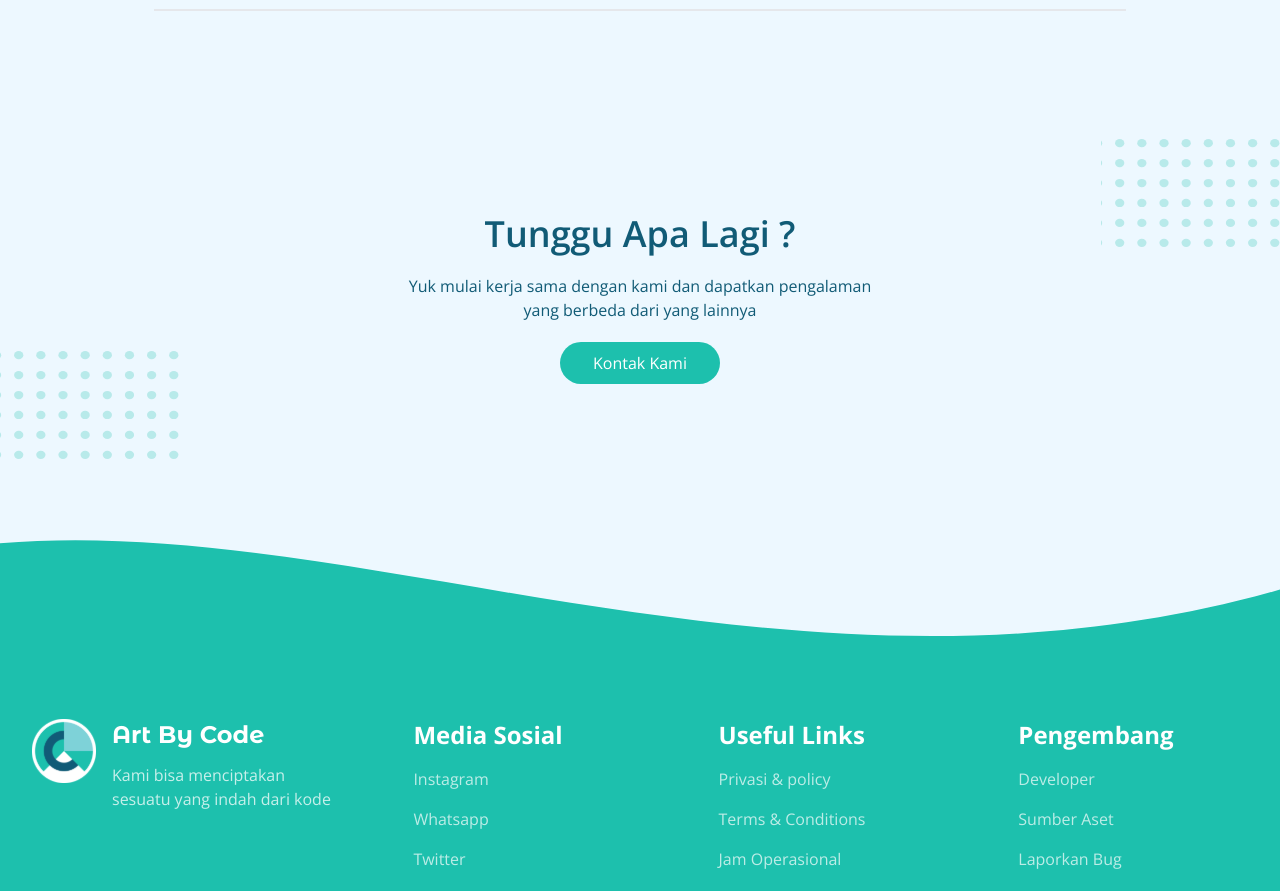
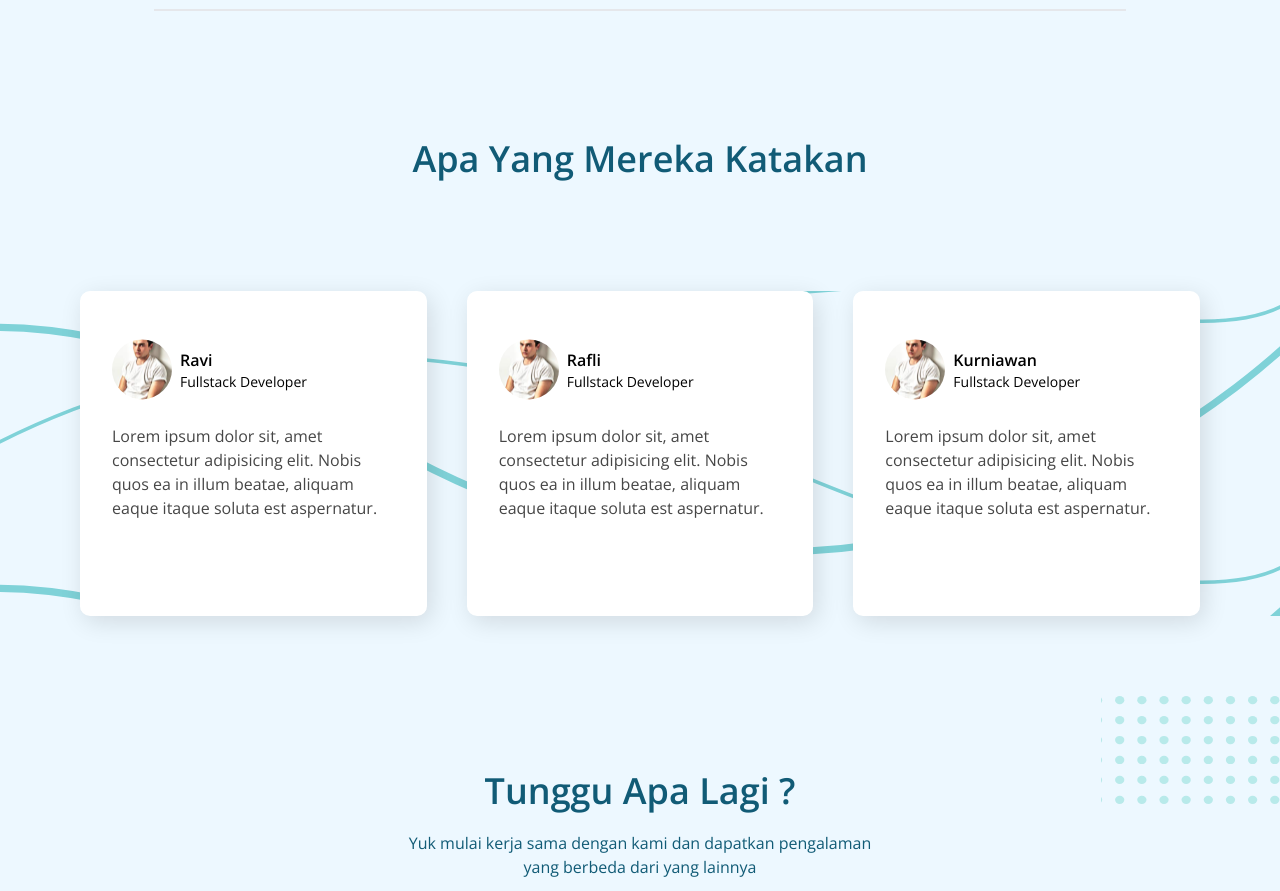
Before and after one commit to sarunk21/landing-page-art-by-code, a Vue app: page / in a window 1280 px wide. Shown: the part 1900-2791 px from the top of the page. Built offline with nearby package versions, Linux system fonts and the light colour scheme; the HTML template or start-up script is replaced by a standard one.

Commit message:
add review

```diff
--- a/src/components/content/Footer.vue
+++ b/src/components/content/Footer.vue
@@ -53,7 +53,7 @@
 
 <style scoped>
 .background {
-  @apply flex bg-bottom items-center text-white pt-10 pb-10 md:pt-28 md:pb-0;
+  @apply flex bg-bottom bg-cover items-center text-white pt-10 pb-10 md:pt-28 md:pb-0;
 }
 
 li {
--- /dev/null
+++ b/src/components/content/Review.vue
@@ -0,0 +1,116 @@
+<template>
+  <div class="my-20">
+    <h1
+      class="text-center font-semibold text-2xl md:text-4xl text-blue-dark mb-10 md:mb-28"
+      data-aos="zoom-in"
+      data-aos-duration="800"
+      data-aos-delay="600"
+    >
+      Apa Yang Mereka Katakan
+    </h1>
+    <div class="bg-transparent md:bg-review bg-contain bg-center">
+      <div class="grid grid-cols-12 px-8 md:px-20 gap-0 md:gap-10">
+        <div
+          class="col-span-12 md:col-span-4 card"
+          data-aos="fade-up"
+          data-aos-duration="800"
+          data-aos-delay="1000"
+        >
+          <div class="flex items-center">
+            <img src="@/assets/img/dummy-photo.svg" alt="Dummy Photo" />
+            <div class="ml-2">
+              <h1 class="font-semibold">Ravi</h1>
+              <p class="text-sm">Fullstack Developer</p>
+            </div>
+          </div>
+          <div class="my-6">
+            <p class="comment">
+              Lorem ipsum dolor sit, amet consectetur adipisicing elit. Nobis
+              quos ea in illum beatae, aliquam eaque itaque soluta est
+              aspernatur.
+            </p>
+          </div>
+          <div class="inline">
+            <i class="fa fa-star" />
+            <i class="fa fa-star" />
+            <i class="fa fa-star" />
+            <i class="fa fa-star" />
+            <i class="fa fa-star" />
+          </div>
+        </div>
+        <div
+          class="col-span-12 md:col-span-4 card my-10 md:my-0"
+          data-aos="fade-up"
+          data-aos-duration="800"
+          data-aos-delay="1200"
+        >
+          <div class="flex items-center">
+            <img src="@/assets/img/dummy-photo.svg" alt="Dummy Photo" />
+            <div class="ml-2">
+              <h1 class="font-semibold">Rafli</h1>
+              <p class="text-sm">Fullstack Developer</p>
+            </div>
+          </div>
+          <div class="my-6">
+            <p class="comment">
+              Lorem ipsum dolor sit, amet consectetur adipisicing elit. Nobis
+              quos ea in illum beatae, aliquam eaque itaque soluta est
+              aspernatur.
+            </p>
+          </div>
+          <div class="inline">
+            <i class="fa fa-star" />
+            <i class="fa fa-star" />
+            <i class="fa fa-star" />
+            <i class="fa fa-star" />
+            <i class="fa fa-star" />
+          </div>
+        </div>
+        <div
+          class="col-span-12 md:col-span-4 card"
+          data-aos="fade-up"
+          data-aos-duration="800"
+          data-aos-delay="1400"
+        >
+          <div class="flex items-center">
+            <img src="@/assets/img/dummy-photo.svg" alt="Dummy Photo" />
+            <div class="ml-2">
+              <h1 class="font-semibold">Kurniawan</h1>
+              <p class="text-sm">Fullstack Developer</p>
+            </div>
+          </div>
+          <div class="my-6">
+            <p class="comment">
+              Lorem ipsum dolor sit, amet consectetur adipisicing elit. Nobis
+              quos ea in illum beatae, aliquam eaque itaque soluta est
+              aspernatur.
+            </p>
+          </div>
+          <div class="inline">
+            <i class="fa fa-star" />
+            <i class="fa fa-star" />
+            <i class="fa fa-star" />
+            <i class="fa fa-star" />
+            <i class="fa fa-star" />
+          </div>
+        </div>
+      </div>
+    </div>
+  </div>
+</template>
+
+<style scoped>
+i {
+  @apply mr-2 text-green-dark;
+}
+
+.card {
+  box-shadow: 4px 6px 25px rgba(0, 0, 0, 0.12);
+  border-radius: 10px;
+  @apply bg-white px-8 break-normal py-12;
+}
+
+.comment {
+  color: #464646;
+}
+</style>
--- a/src/views/Home.vue
+++ b/src/views/Home.vue
@@ -5,6 +5,7 @@
     <Map />
     <Team />
   </div>
+  <Review />
   <ContactUs />
   <Footer />
 </template>
@@ -16,9 +17,10 @@ import Map from '../components/content/Map.vue'
 import Team from '../components/content/Team.vue'
 import Footer from '../components/content/Footer.vue'
 import ContactUs from '../components/content/ContactUs.vue'
+import Review from '../components/content/Review.vue'
 
 export default {
   name: 'Home',
-  components: { Navbar, Hero, Map, Team, Footer, ContactUs },
+  components: { Navbar, Hero, Map, Team, Footer, ContactUs, Review },
 }
 </script>
--- a/tailwind.config.js
+++ b/tailwind.config.js
@@ -5,6 +5,7 @@ module.exports = {
     extend: {
       backgroundImage: (theme) => ({
         'img-footer': 'url("./assets/img/bg-wave.svg")',
+        review: 'url("./assets/img/bg-review.svg")',
       }),
       backgroundColor: (theme) => ({
         footer: '#1DC0AD',
```
Also changed, not shown: src/assets/img/bg-review.svg (added), src/assets/img/dummy-photo.svg (added).
